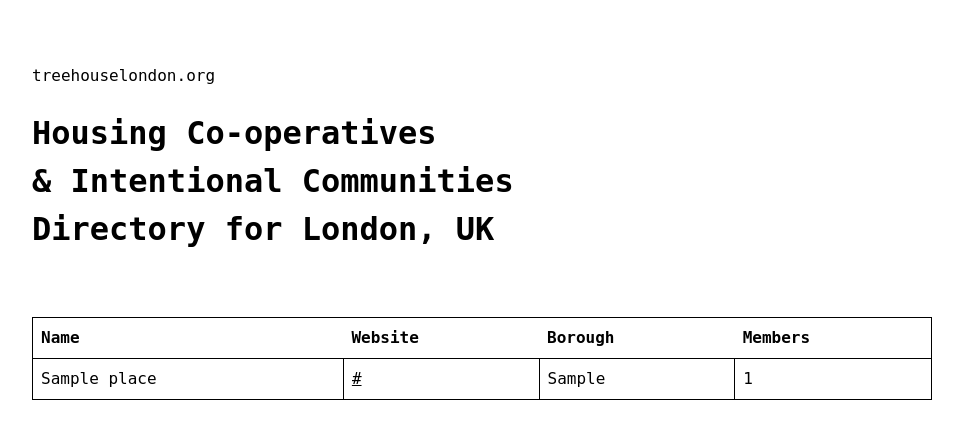
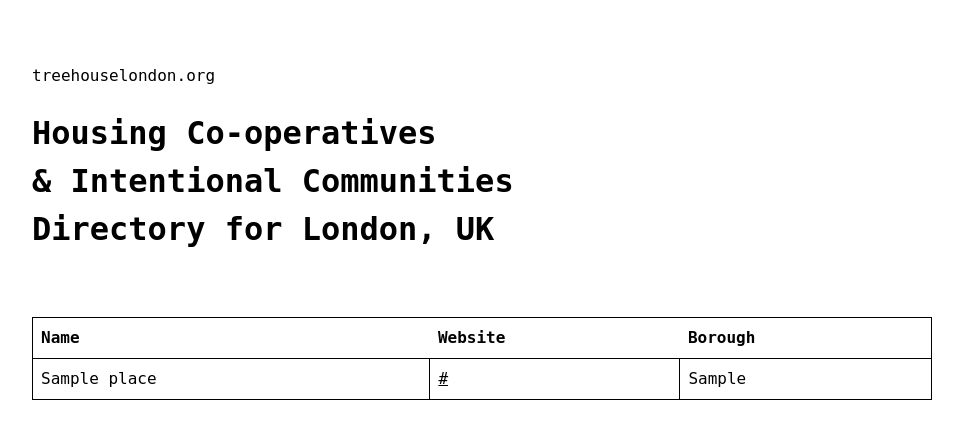
Before and after one commit to sirodoht/treehouselondon, a Django app: page / in a window 1280 px wide. Shown: the top 439 px of the page, without its empty margins (40-1003 px from the left). Run offline with Django 5.2, Linux system fonts and the light colour scheme; tables that the repository leaves empty hold one stand-in row (values such as "Sample post").

Commit message:
remove member count field

```diff
--- a/main/admin.py
+++ b/main/admin.py
@@ -10,7 +10,6 @@ class PlaceAdmin(admin.ModelAdmin):
         "name",
         "url",
         "borough",
-        "member_count",
         "created_at",
         "updated_at",
     )
--- a/main/models.py
+++ b/main/models.py
@@ -6,7 +6,6 @@ class Place(models.Model):
     updated_at = models.DateTimeField(auto_now=True)
     name = models.CharField(max_length=100)
     url = models.URLField("URL")
-    member_count = models.PositiveSmallIntegerField()
     borough = models.CharField(max_length=100)
 
     def __str__(self):
--- a/main/templates/main/index.html
+++ b/main/templates/main/index.html
@@ -8,7 +8,6 @@
                 <th scope="col">Name</th>
                 <th scope="col">Website</th>
                 <th scope="col">Borough</th>
-                <th scope="col">Members</th>
             </tr>
         </thead>
         <tbody>
@@ -21,7 +20,6 @@
                     </a>
                 </td>
                 <td>{{ place.borough }}</td>
-                <td>{{ place.member_count }}</td>
             </tr>
             {% endfor %}
         </tbody>
```
Also changed, not shown: main/migrations/0004_remove_place_member_count_alter_place_url.py (added).
